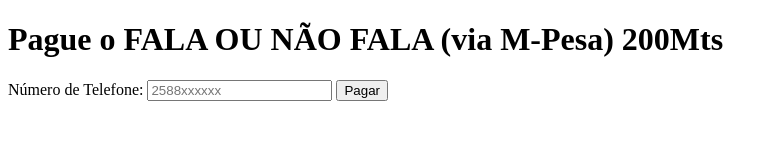
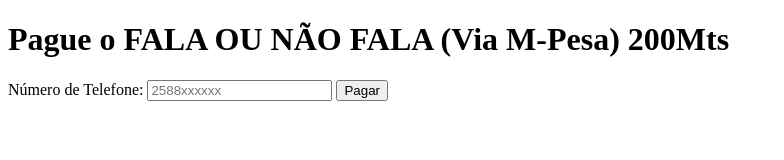
Before and after one commit to jogosmoz/pagafalaounaofala, a plain HTML site: page index.html in a window 1280 px wide. Shown: the whole page, without its empty margins (0-784 px from the left). Drawn offline with Linux system fonts and the light colour scheme.

Commit message:
Update index.html

```diff
--- a/index.html
+++ b/index.html
@@ -6,7 +6,7 @@
     <title>Pagamento Fala ou Não Fala</title>
 </head>
 <body>
-    <h1>Pague o FALA OU NÃO FALA (via M-Pesa) 200Mts</h1>
+    <h1>Pague o FALA OU NÃO FALA (Via M-Pesa) 200Mts</h1>
     <form id="paymentForm">
         <label for="telefone">Número de Telefone:</label>
         <input type="text" id="telefone" name="telefone" placeholder="2588xxxxxx" required>
```
